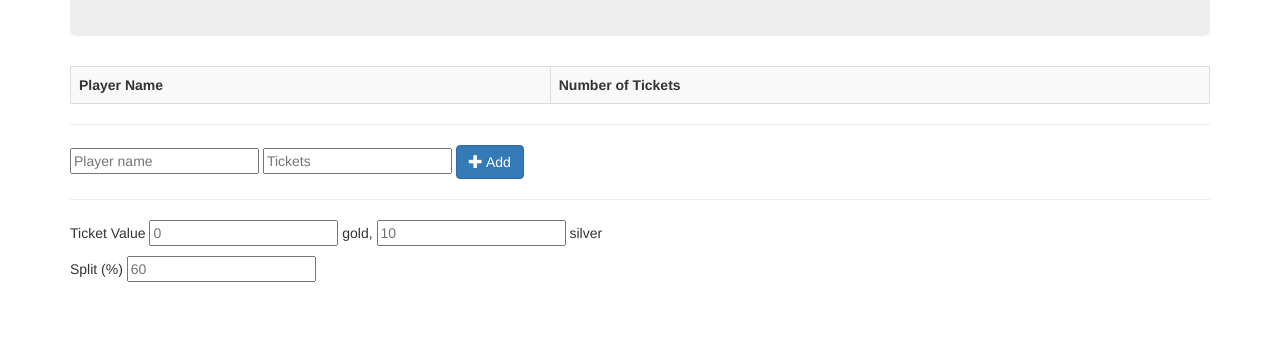
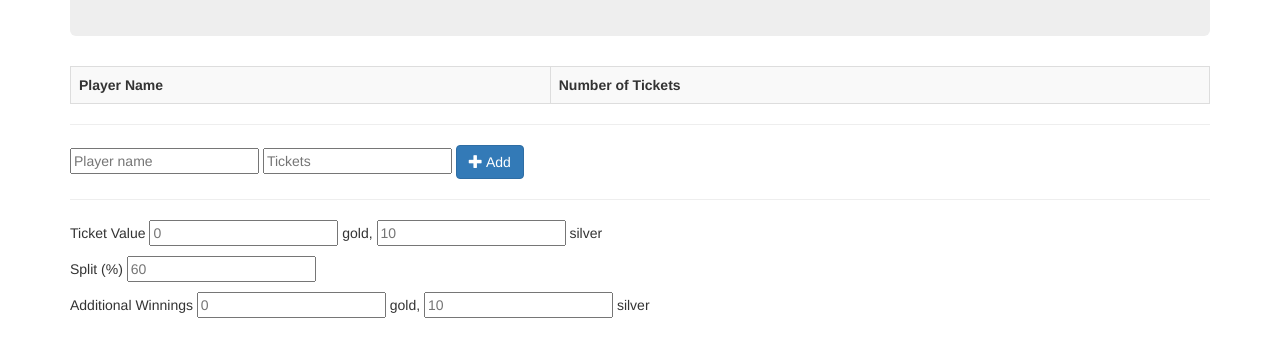
Before and after one commit to drusk/edge-lotto, a plain HTML site: page index.html in a window 1280 px wide. Shown: the part 123-480 px from the top of the page. Drawn offline with Linux system fonts and the light colour scheme.

Commit message:
Added additional untaxed winnings field to HTML page.

```diff
--- a/index.html
+++ b/index.html
@@ -54,6 +54,12 @@
                 <p>
                     Split (%) <input type="number" placeholder="60" required>
                 </p>
+
+                <p>
+                    <!-- TODO: use Gold and Silver icons from game if possible -->
+                    Additional Winnings <input type="number" placeholder="0"> gold,
+                    <input type="number" placeholder="10"> silver
+                </p>
             </div>
         </div>
     </body>
```
